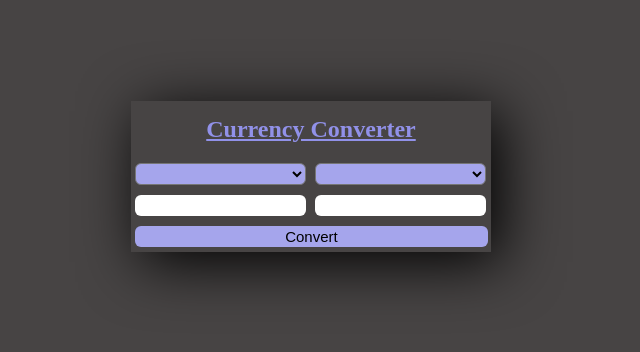
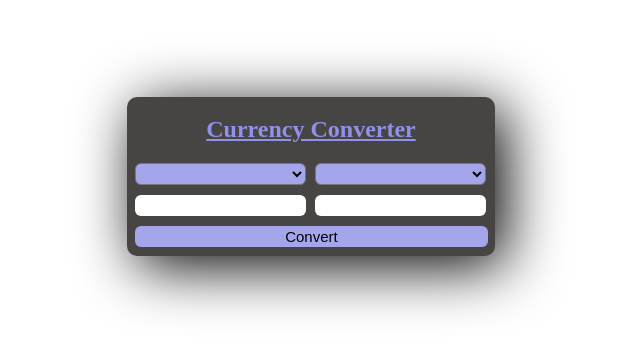
Before and after one commit to JenishMor/Currency-Converter, a plain HTML site: page CurrencyConverter/index.html in a window 1280 px wide. Shown: the part 224-576 px from the top of the page, without its empty margins (329-969 px from the left). Drawn offline with Linux system fonts and the light colour scheme; no server answers.

Commit message:
Remove background color from body and added to the container

```diff
--- a/CurrencyConverter/style.css
+++ b/CurrencyConverter/style.css
@@ -8,7 +8,7 @@ body {
   display: flex;
   justify-content: center;
   align-items: center;
-  background-color: rgb(71, 68, 68);
+  /* background-color: rgb(71, 68, 68); */
 }
 
 h2 {
@@ -19,7 +19,10 @@ h2 {
 }
 
 .container {
+  background-color: rgb(71, 68, 68);
   width: 360px;
+  border-radius: 10px;
+  padding: 4px 4px;
   /* border: 2px solid black; */
   /* background-color: rgb(134, 223, 168); */
   box-shadow: 10px 10px 60px black;
```
